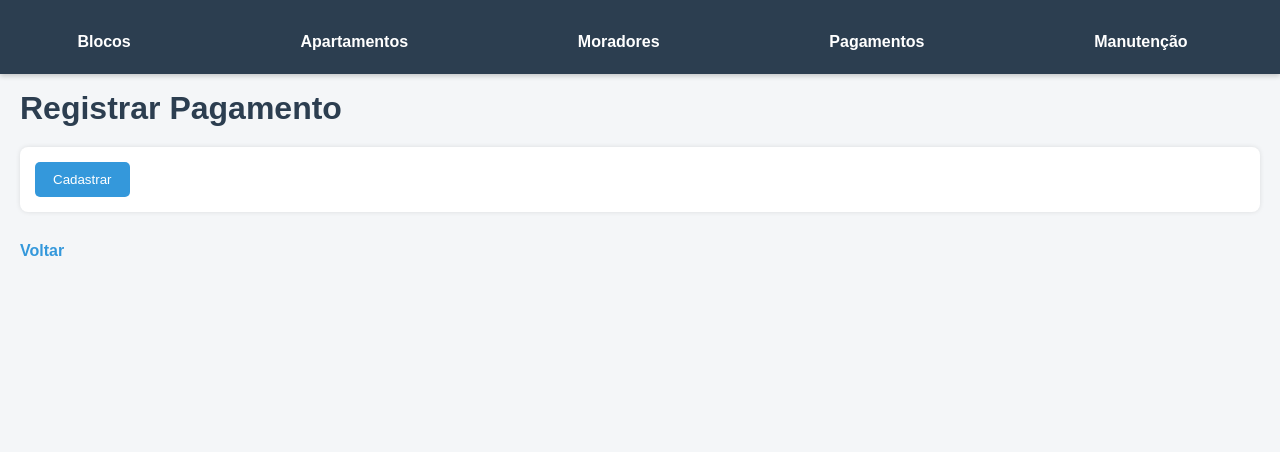
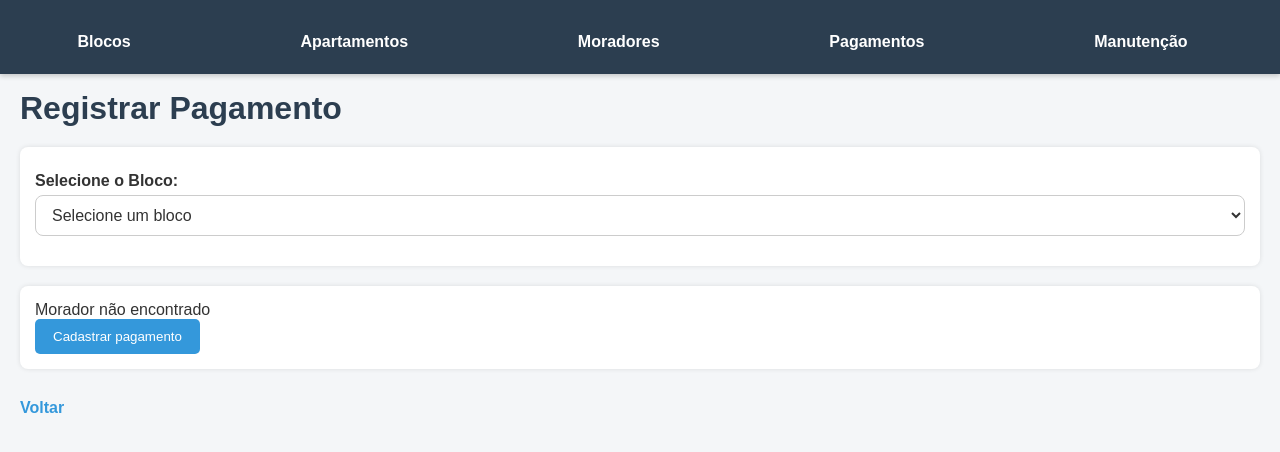
Before and after one commit to HeloisaRaizer/GESTAODECONDOMINIO, a Node server app: page /payment in a window 1280 px wide. Shown: the top 452 px of the page. Run offline with Node 20, Linux system fonts and the light colour scheme; tables that the repository leaves empty hold one stand-in row (values such as "Sample post").

Commit message:
payment page

```diff
--- a/app.js
+++ b/app.js
@@ -575,40 +575,91 @@ app.post("/residents/create", function(req,res){
 
 app.get("/payment", function(req, res){
     const blocoSelecionado = req.query.idbloco;
+    const aptSelecionado = req.query.idapartamento;
+    const Mes = req.query.mesHidden || String(new Date().getMonth() + 1).padStart(2, '0');
+    const Ano = req.query.anoHidden || new Date().getFullYear();
 
     const showblocos = "SELECT idbloco, descricao FROM bloco";
     const showApt = "SELECT idapartamento, numeroApt FROM Apartamento WHERE bloco_id = ?";
+    const showResident = "SELECT idmorador, cpf, nome, apt_id, telefone FROM Morador WHERE apt_id = ?";
+    const references = "SELECT idreferencia, vencimento, valor FROM referencia WHERE mes = ? AND ano = ?";
 
     connection.query(showblocos, function(err, blocos) {
-        if (err) {
-            return res.status(500).send('Erro ao buscar blocos');
-        }
+        if (err) return res.status(500).send('Erro ao buscar blocos');
 
         if (blocoSelecionado) {
             connection.query(showApt, [blocoSelecionado], function(err, apartamentos) {
-                if (err) {
-                    return res.status(500).send('Erro ao buscar apartamentos');
+                if (err) return res.status(500).send('Erro ao buscar apartamentos');
+
+                if (aptSelecionado) {
+                    connection.query(showResident, [aptSelecionado], function(err, morador) {
+                        if (err) return res.status(500).send('Erro ao buscar morador');
+
+                        const moradorData = morador.length > 0 ? morador[0] : null;
+
+                        connection.query(references, [Mes, Ano], function(err, reference){
+                            if(err){
+                                console.log("erro ao buscar dados", err);
+                                return res.render("payment", { reference: [], mesAtual: Mes, anoAtual: Ano });
+                            }
+
+                            res.render("payment", {
+                                morador: moradorData,
+                                blocos: blocos,
+                                apartamentos: apartamentos,
+                                blocoSelecionado: blocoSelecionado,
+                                aptSelecionado: aptSelecionado,
+                                reference: reference,
+                                mesAtual: Mes,
+                                anoAtual: Ano
+                            });
+                        });
+                    });
+                } else {
+                    res.render("payment", {
+                        morador: null,
+                        blocos: blocos,
+                        apartamentos: apartamentos,
+                        blocoSelecionado: blocoSelecionado,
+                        aptSelecionado: null,
+                        reference: [],
+                        mesAtual: Mes,
+                        anoAtual: Ano
+                    });
                 }
-
-                res.render("payment", {
-                    blocos: blocos,
-                    apartamentos: apartamentos,
-                    blocoSelecionado: blocoSelecionado
-                });
             });
         } else {
             res.render("payment", {
+                morador: null,
                 blocos: blocos,
                 apartamentos: [],
-                blocoSelecionado: null
+                blocoSelecionado: null,
+                aptSelecionado: null,
+                reference: [],
+                mesAtual: Mes,
+                anoAtual: Ano
             });
         }
     });
+});
 
 
+app.post("/payment/register", function(req, res){
+    console.log(req.body)
+    const { apartamento_id, morador_id, idreferencia } = req.body;
 
-})
+    const insert = "INSERT INTO pagamento (apartamento_id, morador_id, referencia_id) VALUES (?, ?, ?)";
+    const values = [apartamento_id, morador_id, idreferencia];
 
+    connection.query(insert, values, function(err, results){
+        if(err){
+            console.log("Não foi possível inserir os dados:", err);
+        }
+
+        res.redirect("/payment")
+    })
+
+});
 
 // Serividor rodadno
 app.listen(8083, function(){
--- a/views/partials/navbar.ejs
+++ b/views/partials/navbar.ejs
@@ -2,6 +2,6 @@
     <a href="/" >Blocos</a>
     <a href="/apartment" >Apartamentos</a>
     <a href="/residents">Moradores</a>
-    <a>Pagamentos</a>
+    <a href="/payment">Pagamentos</a>
     <a>Manutenção</a>
 </navbar>
--- a/views/payment.ejs
+++ b/views/payment.ejs
@@ -2,22 +2,88 @@
 <html lang="pt-br">
 <head>
     <meta charset="UTF-8">
-    <meta name="viewport" content="width=device-width, initial-scale=1.0">
     <title>Registrar Pagamento</title>
     <link rel="stylesheet" href="/style.css">
 </head>
 <body>
-    <%- include('partials/navbar') %>
+<%- include('partials/navbar') %>
 
-    <h1>Registrar Pagamento</h1>
+<h1>Registrar Pagamento</h1>
 
-    <form action="/payment" method="POST">
+<!-- FORM BLOCO -->
+<form action="/payment" method="GET">
+    <label for="idbloco">Selecione o Bloco:</label>
+    <select name="idbloco" id="idbloco" required onchange="this.form.submit()">
+        <option value="">Selecione um bloco</option>
+        <% blocos.forEach(row => { %>
+            <option value="<%= row.idbloco %>" <%= blocoSelecionado == row.idbloco ? 'selected' : '' %>><%= row.descricao %></option>
+        <% }); %>
+    </select>
+</form>
 
-        <button type="submit">Cadastrar</button>
+<!-- FORM APARTAMENTO -->
+<% if (apartamentos.length > 0) { %>
+    <form action="/payment" method="GET">
+        <input type="hidden" name="mesHidden" value="<%= mesAtual %>">
+        <input type="hidden" name="anoHidden" value="<%= anoAtual %>">
+        <input type="hidden" name="idbloco" value="<%= blocoSelecionado %>">
 
+        <label for="idapartamento">Selecione o Apartamento:</label>
+        <select name="idapartamento" id="idapartamento" required onchange="this.form.submit()">
+            <option value="">Selecione um apartamento</option>
+            <% apartamentos.forEach(row => { %>
+                <option value="<%= row.idapartamento %>" <%= aptSelecionado == row.idapartamento ? 'selected' : '' %>><%= row.numeroApt %></option>
+            <% }); %>
+        </select>
     </form>
+<% } %>
 
-    <a href="javascript:history.back()">Voltar</a>
+
+<form action="/payment/register" method="post">
+    <input type="hidden" name="apartamento_id" value="<%= aptSelecionado %>">
+    <input type="hidden" name="morador_id" value="<%= morador ? morador.idmorador : '' %>">
+
+    <% if (reference && reference.length > 0) { %>
+        <input type="hidden" name="idreferencia" value="<%= reference[0].idreferencia %>">
+        <% } %>
+
+<% if (morador) { %>
+    <h2>Dados do Morador</h2><br>
+    <p><strong>CPF:</strong> <%= morador.cpf %></p><br>
+    <p><strong>Nome:</strong> <%= morador.nome %></p><br>
+    <p><strong>Telefone:</strong> <%= morador.telefone %></p><br>
+
+    <h2>Dados de pagamento: </h2><br>
+
+    <label for="date">Mês: </label>
+    <span><%= mesAtual %></span>
+
+    <label for="date">Ano: </label>
+    <span><%= anoAtual %></span>
+
+    <h1>Referências encontradas</h1>
+    <ul>
+        <% if (reference && reference.length > 0) { %>
+            <% reference.forEach(function(ref) { %>
+                  <strong>Vencimento:</strong> <%= ref.vencimento.toLocaleDateString('pt-BR') %> <br><br>
+                  <strong>Valor:</strong> R$<%= ref.valor %>
+            <% }) %>
+        <% } else { %>
+            <li>Nenhuma referência encontrada.</li>
+        <% } %>
+    </ul>
+
+<% }else{ %>
+    <p>Morador não encontrado</p>
+    <%} %>
+
+    <button type="submit">Cadastrar pagamento</button>
+</form>
+
+
+<a href="javascript:history.back()">Voltar</a>
+
+
 
 </body>
 </html>
```
Also changed, not shown: database.sql (+8 -3 lines).
